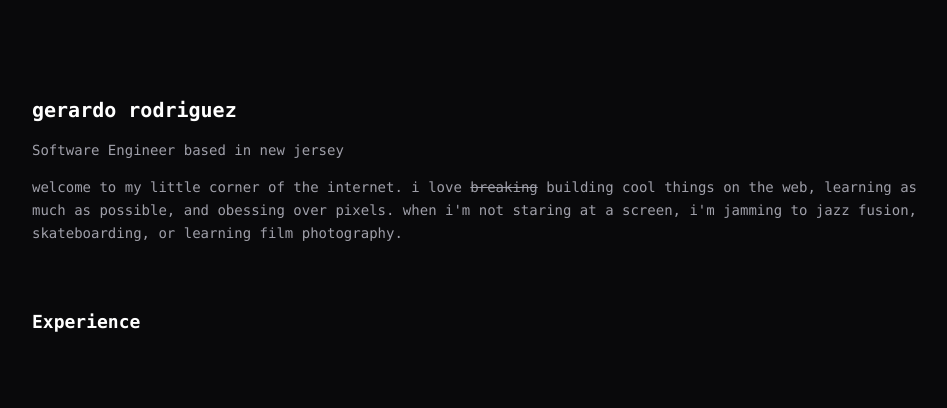
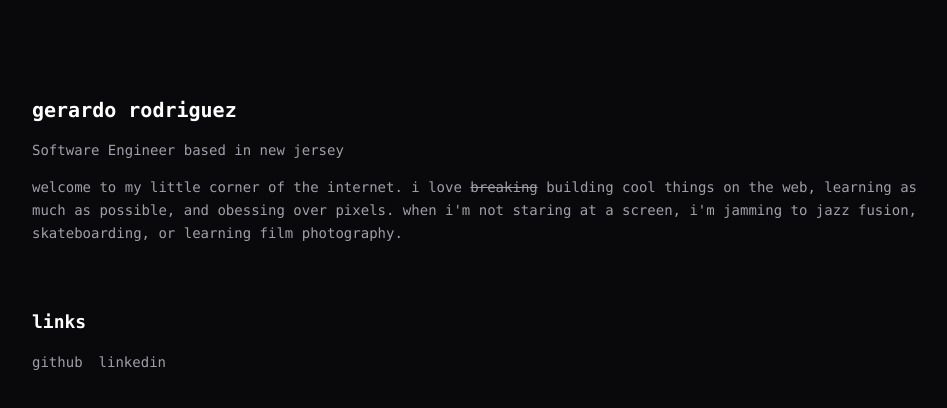
Before and after one commit to G-R3/gerar.dev, a Next.js app: page / in a window 1280 px wide. Shown: the top 408 px of the page, without its empty margins (160-1107 px from the left). Built offline with nearby package versions, Linux system fonts and the light colour scheme.

Commit message:
update links

```diff
--- a/src/app/page.tsx
+++ b/src/app/page.tsx
@@ -17,8 +17,26 @@ export default function Home() {
           </p>
         </section>
 
-        <section>
-          <h2 className="text-lg font-bold text-white">Experience</h2>
+        <section className="space-y-4">
+          <h2 className="text-lg font-bold text-white">links</h2>
+          <div className="flex gap-4">
+            <a
+              target="_blank"
+              rel="noopener noreferrer"
+              href="https://github.com/G-R3"
+              className="text-sm text-zinc-400 hover:text-white transition-colors"
+            >
+              github
+            </a>
+            <a
+              target="_blank"
+              rel="noopener noreferrer"
+              href="https://linkedin.com"
+              className="text-sm text-zinc-400 hover:text-white transition-colors"
+            >
+              linkedin
+            </a>
+          </div>
         </section>
       </div>
     </main>
```
